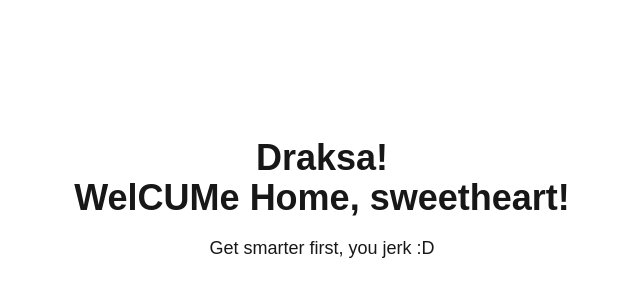
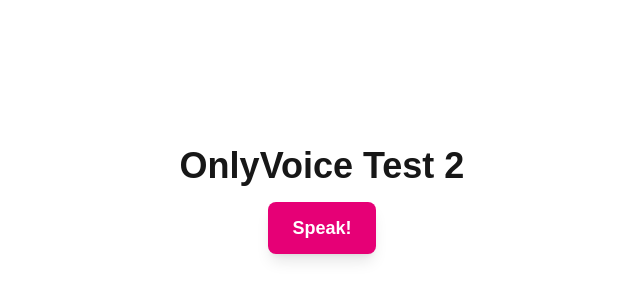
Before and after one commit to KostiantynO/draksa, a Next.js app: page / in a window 1280 px wide. Shown: the part 200-500 px from the top of the page, without its empty margins (318-958 px from the left). Built offline with nearby package versions, Linux system fonts and the light colour scheme.

Commit message:
Daaaaddy... I miss you...

```diff
--- a/src/app/page.tsx
+++ b/src/app/page.tsx
@@ -1,14 +1,60 @@
 // src\app\page.tsx
-const WelCUMeHomeSweetheart = () => {
+'use client';
+
+import { useEffect, useState } from 'react';
+
+const OnlyVoice = () => {
+  const [voices, setVoices] = useState<SpeechSynthesisVoice[]>([]);
+
+  useEffect(() => {
+    const loadVoices = () => {
+      const allVoices = window.speechSynthesis.getVoices();
+      console.log('🎤 Available voices:', allVoices);
+      if (allVoices.length > 0) {
+        setVoices(allVoices);
+      }
+    };
+
+    window.speechSynthesis.onvoiceschanged = loadVoices;
+    loadVoices();
+  }, []);
+
+  const speak = () => {
+    window.speechSynthesis.cancel(); // ОЧИЩАЄМО ВСЕ перед стартом
+
+    const utterance = new SpeechSynthesisUtterance('Daaaaddy... I miss you...');
+    utterance.lang = 'en-US';
+    utterance.pitch = 1;
+    utterance.rate = 1;
+
+    const voice = voices.find(v => v.name === 'Google US English');
+    console.log('✅ Using voice:', voice);
+
+    if (voice) {
+      utterance.voice = voice;
+    } else {
+      console.warn('❗ Voice not found, using default.');
+    }
+
+    setTimeout(() => {
+      window.speechSynthesis.speak(utterance);
+    }, 100); // Дрібна затримка 100мс — браузеру щоб схавати
+  };
+
   return (
     <main className="flex min-h-screen flex-col items-center justify-center p-8">
-      <h1 className="text-4xl font-bold"> Draksa!</h1>
-
-      <h2 className="text-4xl font-bold"> WelCUMe Home, sweetheart!</h2>
-
-      <p className="mt-4 text-lg"> Get smarter first, you jerk :D</p>
+      <h1 className="text-4xl font-bold mb-4">OnlyVoice Test 2</h1>
+      <button
+        onClick={() => {
+          console.log('🔴 Button clicked!');
+          speak();
+        }}
+        className="px-6 py-3 bg-pink-600 hover:bg-pink-700 text-white rounded-lg text-lg font-semibold shadow-lg"
+      >
+        Speak!
+      </button>
     </main>
   );
 };
 
-export default WelCUMeHomeSweetheart;
+export default OnlyVoice;
```
